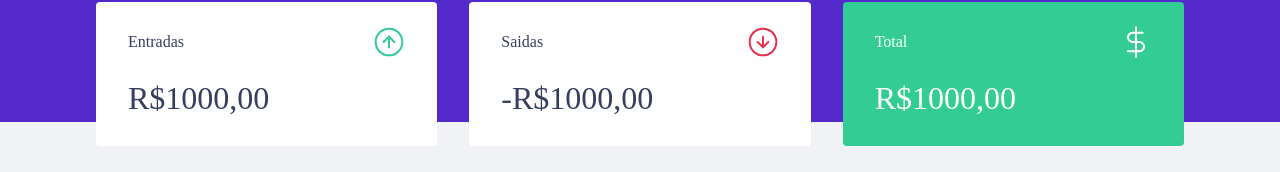
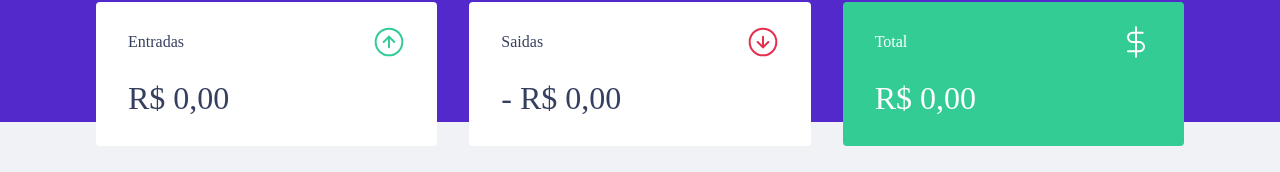
Before and after one commit to alfiadoDev/dtmoney, a React (Create React App) app: page / in a window 1280 px wide. Shown: the part 150-322 px from the top of the page. Built offline with nearby package versions, Linux system fonts and the light colour scheme; no server answers; what miragejs would draw is missing.

Commit message:
hooks, close modal and summary

```diff
--- a/src/App.tsx
+++ b/src/App.tsx
@@ -5,6 +5,7 @@
 import { Header } from "./components/Header";
 import { NewTransactionModal } from './components/NewTransactionModal';
 import { GlobalStyle } from "./styles/global";
+import { TransactionProvider } from './hooks/useTransactions';
 
 Modal.setAppElement('#root');
 
@@ -20,7 +21,7 @@
   }
 
   return (
-    <>
+    <TransactionProvider>
       <Header onOpenNewTransactionModal={handleOpenNewTransactionModal} />
       <Dashboard />
 
@@ -30,7 +31,7 @@
       />
 
       <GlobalStyle />
-    </>
+    </TransactionProvider>
   );
 }
 
--- a/src/components/NewTransactionModal/index.tsx
+++ b/src/components/NewTransactionModal/index.tsx
@@ -4,7 +4,7 @@
 import closeImg from '../../assets/close.svg';
 import incomeImg from '../../assets/income.svg';
 import outcomeImg from '../../assets/outcome.svg';
-import { api } from '../../services/api';
+import { useTransactions } from '../../hooks/useTransactions';
 
 import { Container, TransactionTypeContainer, RadioBox } from './styles';
 
@@ -15,22 +15,27 @@
 }
 
 export function NewTransactionModal({ isOpen, onRequestClose }: ModalProps) {
-  const [type, setType] = useState('deposit');
+  const [type, setType] = useState<'deposit' | 'withdraw'>('deposit');
   const [title, setTitle] = useState('');
   const [category, setCategory] = useState('');
-  const [value, setValue] = useState(0);
+  const [amount, setAmount] = useState(0);
 
-  function handleCreateNewTransaction(event: FormEvent) {
+  const { createTransaction } = useTransactions()
+
+  async function handleCreateNewTransaction(event: FormEvent) {
     event.preventDefault();
 
-    const data = {
+    await createTransaction({
       title,
-      value,
+      amount,
       category,
       type,
-    };
-
-    api.post('/transactions', data);
+    });
+    setTitle('');
+    setAmount(0);
+    setCategory('');
+    setType('deposit');
+    onRequestClose();
   }
 
   return (
@@ -57,8 +62,8 @@
         <input
           type="number"
           placeholder='Valor'
-          value={value}
-          onChange={event => setValue(Number(event.target.value))}
+          value={amount}
+          onChange={event => setAmount(Number(event.target.value))}
         />
 
         <TransactionTypeContainer>
--- a/src/components/Summary/index.tsx
+++ b/src/components/Summary/index.tsx
@@ -1,10 +1,29 @@
 import incomeImg from '../../assets/income.svg';
 import outcomeImg from '../../assets/outcome.svg';
 import totalImg from '../../assets/total.svg';
+import { useTransactions } from '../../hooks/useTransactions';
 
 import { Container } from "./styles";
 
 export function Summary() {
+  const { transactions } = useTransactions();
+
+  const summary = transactions.reduce((acc, transaction) => {
+    if (transaction.type === 'deposit') {
+      acc.deposits += transaction.amount;
+      acc.total += transaction.amount;
+    } else {
+      acc.withDraws += transaction.amount;
+      acc.total -= transaction.amount;
+    }
+
+    return acc;
+  }, {
+    deposits: 0,
+    withDraws: 0,
+    total: 0
+  })
+
   return (
     <Container>
       <div>
@@ -12,21 +31,36 @@
           <p>Entradas</p>
           <img src={incomeImg} alt="Entradas" />
         </header>
-        <strong>R$1000,00</strong>
+        <strong>
+          {new Intl.NumberFormat('pt-BR', {
+            style: 'currency',
+            currency: 'BRL'
+          }).format(summary.deposits)}
+        </strong>
       </div>
       <div>
         <header>
           <p>Saidas</p>
           <img src={outcomeImg} alt="Saidas" />
         </header>
-        <strong>-R$1000,00</strong>
+        <strong>
+          - {new Intl.NumberFormat('pt-BR', {
+            style: 'currency',
+            currency: 'BRL'
+          }).format(summary.withDraws)}
+        </strong>
       </div>
       <div className='highlight-background'>
         <header>
           <p>Total</p>
           <img src={totalImg} alt="Total" />
         </header>
-        <strong>R$1000,00</strong>
+        <strong>
+          {new Intl.NumberFormat('pt-BR', {
+            style: 'currency',
+            currency: 'BRL'
+          }).format(summary.total)}
+        </strong>
       </div>
     </Container>
   );
--- a/src/components/TransactionsTable/index.tsx
+++ b/src/components/TransactionsTable/index.tsx
@@ -1,23 +1,8 @@
-import { useEffect, useState } from "react";
-import { api } from "../../services/api";
+import { useTransactions } from "../../hooks/useTransactions";
 import { Container } from "./styles";
 
-interface Transaction {
-  id: number
-  title: string;
-  amount: number;
-  type: 'deposit' | 'withdraw';
-  category: string;
-  createdAt: string;
-}
-
 export function TransactionsTable() {
-  const [transactions, setTransactions] = useState<Transaction[]>([]);
-
-  useEffect(() => {
-    api.get('transactions')
-      .then(response => setTransactions(response.data.transactions))
-  }, [])
+  const { transactions } = useTransactions();
 
   return (
     <Container>
--- /dev/null
+++ b/src/hooks/useTransactions.tsx
@@ -0,0 +1,58 @@
+import { createContext, ReactNode, useContext, useEffect, useState } from 'react';
+import { api } from '../services/api';
+
+interface Transaction {
+  id: number
+  title: string;
+  amount: number;
+  type: 'deposit' | 'withdraw';
+  category: string;
+  createdAt: string;
+}
+
+type TransactionInput = Omit<Transaction, 'id' | 'createdAt'>;
+
+interface TransactionProviderProps {
+  children: ReactNode;
+}
+
+interface TransactionsContextData {
+  transactions: Transaction[];
+  createTransaction: (transaction: TransactionInput) => Promise<void>;
+}
+
+const TransactionContext = createContext<TransactionsContextData>(
+  {} as TransactionsContextData
+);
+
+export function TransactionProvider({ children }: TransactionProviderProps) {
+  const [transactions, setTransactions] = useState<Transaction[]>([]);
+
+  useEffect(() => {
+    api.get('transactions')
+      .then(response => setTransactions(response.data.transactions))
+  }, [])
+
+  async function createTransaction(transactionInput: TransactionInput) {
+    const response = await api.post('/transactions', {
+      ...transactionInput,
+      createdAt: new Date(),
+    });
+
+    const { transaction } = response.data;
+
+    setTransactions([...transactions, transaction]);
+  }
+
+  return (
+    <TransactionContext.Provider value={{ transactions, createTransaction }}>
+      {children}
+    </TransactionContext.Provider>
+  );
+}
+
+export function useTransactions() {
+  const context = useContext(TransactionContext);
+
+  return context;
+}
```
